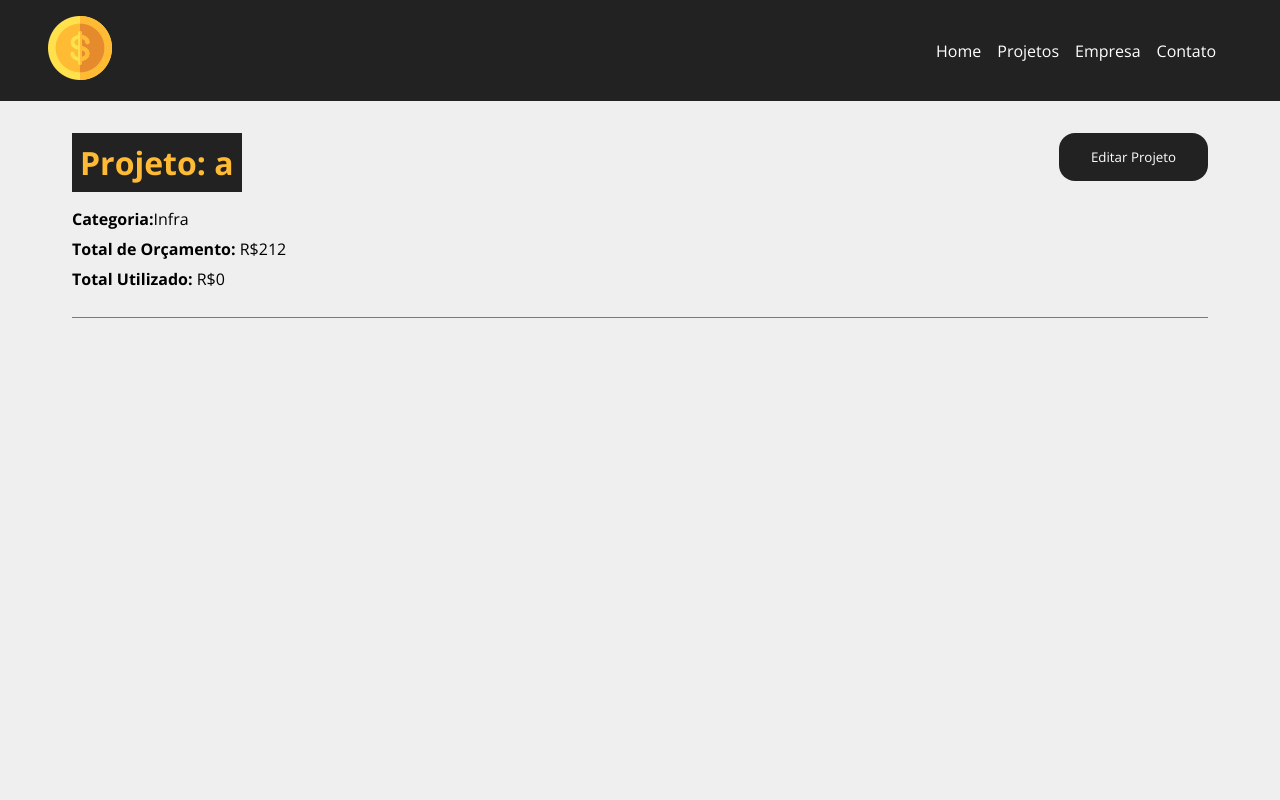
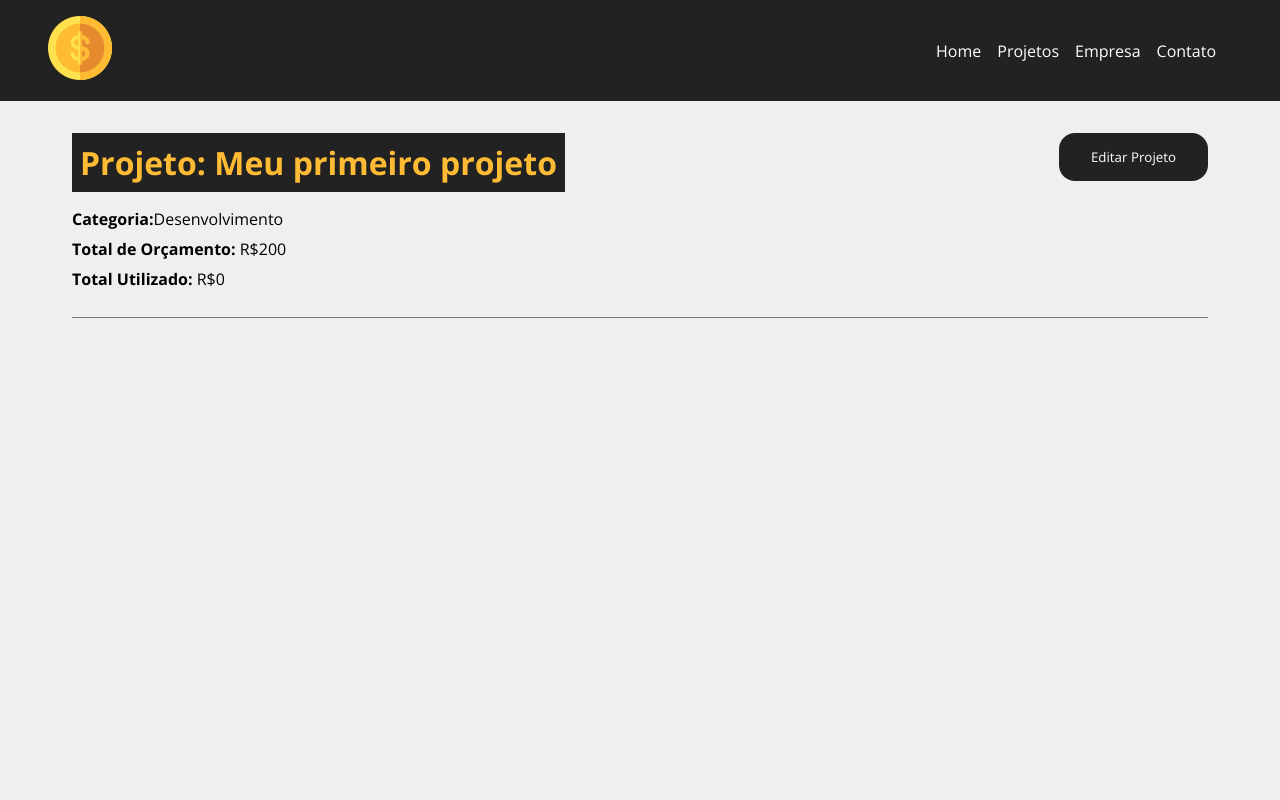
Before and after one commit to RafaelHDSV/Costs, a React (Create React App) app: page /project/1 in a window 1280 px wide. Shown: the top 800 px of the page. Built offline with nearby package versions, Linux system fonts and the light colour scheme; data requests are answered from the project's data file; the HTML template or start-up script is replaced by a standard one.

Commit message:
Updating project pages

```diff
--- a/db.json
+++ b/db.json
@@ -1,11 +1,11 @@
 {
   "projects": [
     {
-      "name": "a",
-      "budget": "212",
+      "name": "Meu primeiro projeto",
+      "budget": "200",
       "category": {
-        "id": "1",
-        "name": "Infra"
+        "id": "2",
+        "name": "Desenvolvimento"
       },
       "cost": 0,
       "services": [],
--- a/src/components/pages/Project.js
+++ b/src/components/pages/Project.js
@@ -32,7 +32,7 @@ const Project = () => {
             // message
         }
 
-        fetch(`http://localhost:5000/project/${project.id}`, {
+        fetch(`http://localhost:5000/projects/${project.id}`, {
             method: 'PATCH',
             headers: {
                 'Content-type': 'application/json'
@@ -40,7 +40,9 @@ const Project = () => {
             body: JSON.stringify(project),
         }).then((resp) => resp.json())
             .then((data) => {
-
+                setProject(data)
+                setShowProjectForm(false)
+                // message
             }).catch((err) => console.log(err))
     }
 
```
